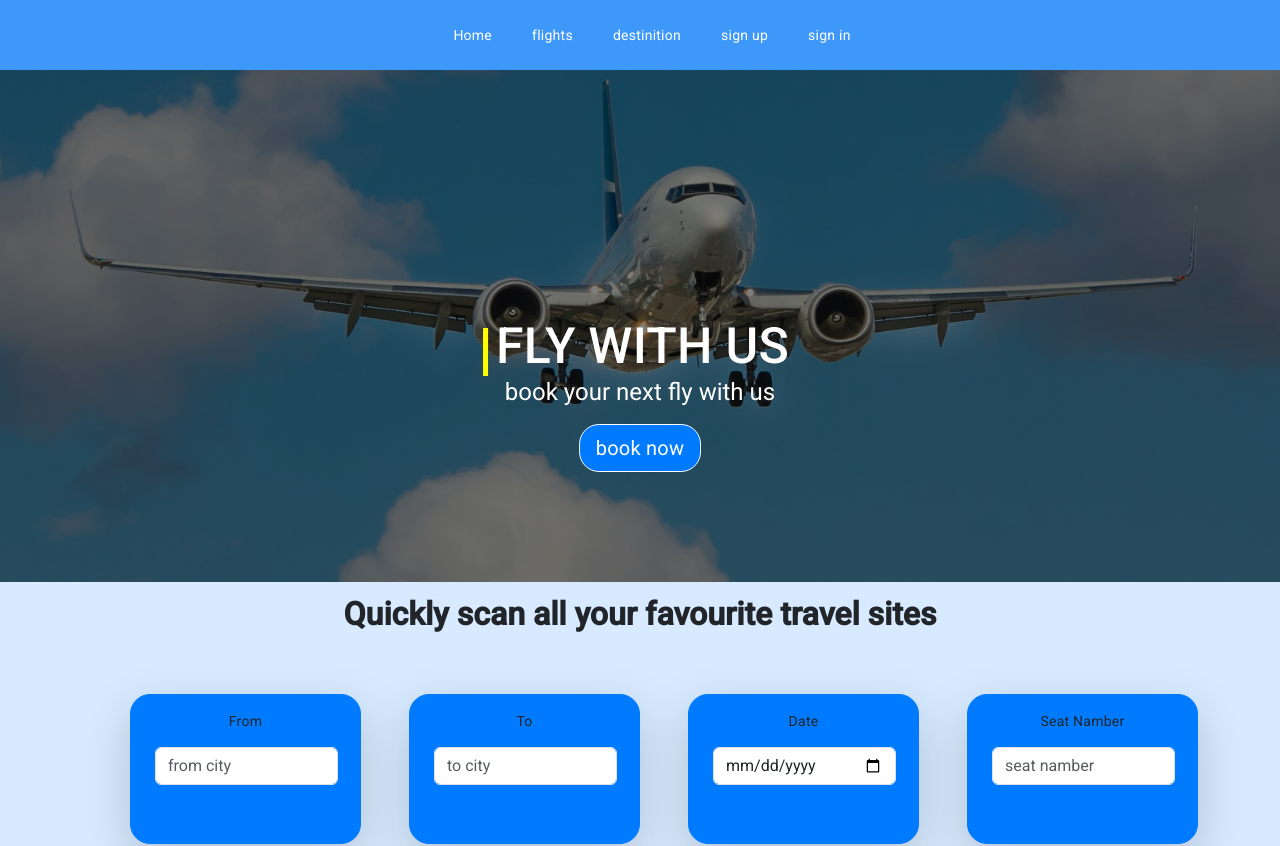
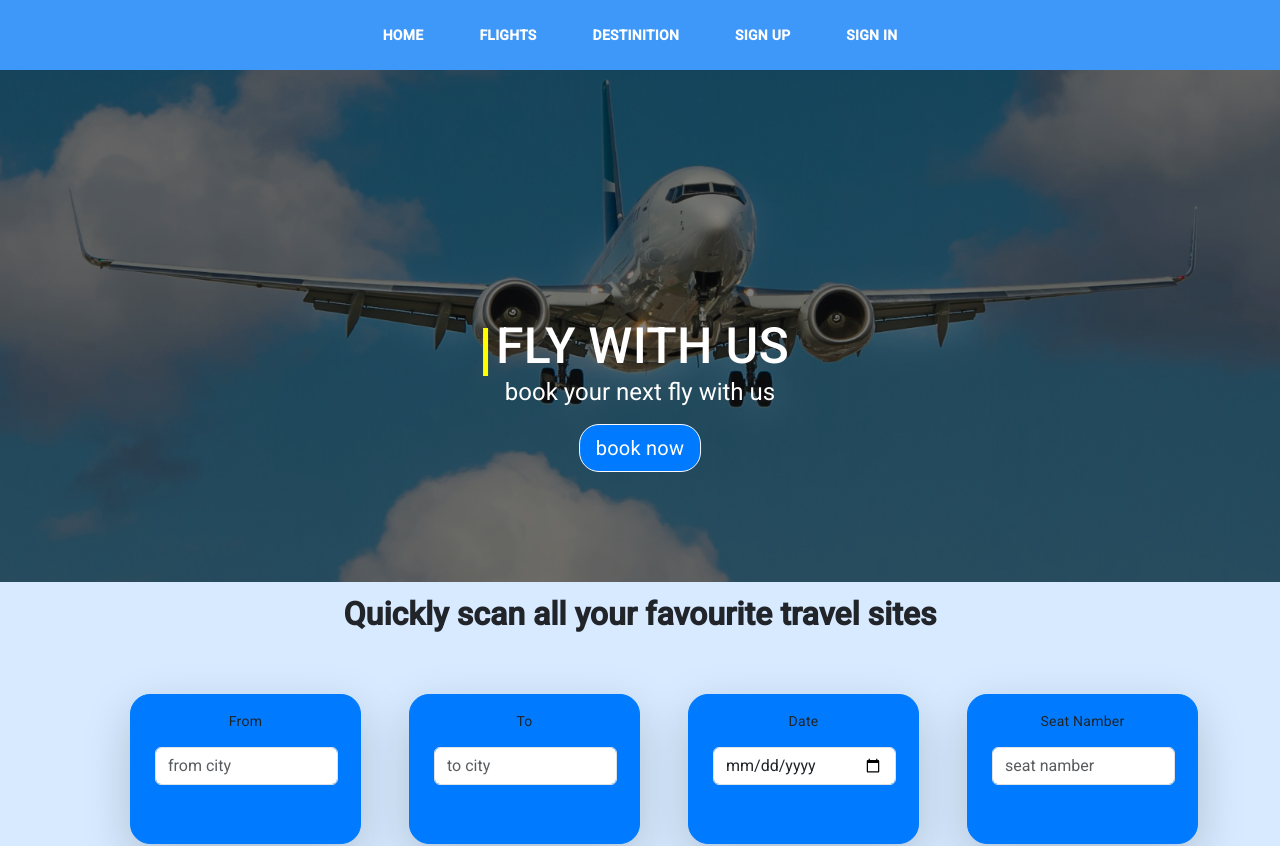
Before and after one commit to abdellatifouldelmaallem/FlyBook, an Angular app: page /home in a window 1280 px wide. Shown: the top 846 px of the page. Built offline with nearby package versions, Linux system fonts and the light colour scheme; what highcharts-angular would draw is missing.

Commit message:
Animated Nav Link Hover Underline using ::before

```diff
--- a/src/app/front_office/home/home.component.css
+++ b/src/app/front_office/home/home.component.css
@@ -55,3 +55,40 @@
 .container-fluid{
   height: 54px !important;
 }
+
+.nav-link {
+  font-size: 14px;
+  padding: 20px 0px;
+  margin: 0px 20px;
+}
+
+.nav-link:hover {
+  opacity: 1;
+}
+
+.nav-link::before {
+  transition: 300ms;
+  height: 5px;
+  content: "";
+  position: absolute;
+  background-color: #031D44;
+}
+
+.nav-link::before {
+  transition: 300ms;
+  height: 5px;
+  content: "";
+  position: absolute;
+  background-color: #ffffff;
+}
+
+.nav-link::before {
+  width: 80%;
+  bottom: 5px;
+  opacity: 0;
+}
+
+.nav-link:hover::before {
+  bottom: 10px;
+  opacity: 1;
+}
--- a/src/app/front_office/home/home.component.html
+++ b/src/app/front_office/home/home.component.html
@@ -5,22 +5,22 @@
       <button class="navbar-toggler" type="button" data-bs-toggle="collapse" data-bs-target="#navbarNav" aria-controls="navbarNav" aria-expanded="false" aria-label="Toggle navigation">
         <span class="navbar-toggler-icon"></span>
       </button>
-      <div class="collapse navbar-collapse justify-content-center " id="navbarNav">
+      <div class="collapse navbar-collapse justify-content-center" id="navbarNav">
         <ul class="navbar-nav">
-          <li class="nav-item ms-4">
-            <a class="nav-link text-white active" aria-current="page" href="#">Home</a>
+          <li class="nav-item">
+            <a class="nav-link active text-uppercase fw-bold text-decoration-none d-inline-block position-relative text-white active" aria-current="page" href="#">Home</a>
           </li>
-          <li class="nav-item ms-4">
-            <a class="nav-link text-white" href="#">flights</a>
+          <li class="nav-item">
+            <a class="nav-link text-uppercase fw-bold text-decoration-none d-inline-block position-relative text-white" href="#">flights</a>
           </li>
-          <li class="nav-item ms-4">
-            <a class="nav-link text-white" href="#">destinition</a>
+          <li class="nav-item">
+            <a class="nav-link text-uppercase fw-bold text-decoration-none d-inline-block position-relative text-white" href="#">destinition</a>
           </li>
-          <li class="nav-item ms-4">
-            <a class="nav-link text-white" href="#">sign up</a>
+          <li class="nav-item">
+            <a class="nav-link text-uppercase fw-bold text-decoration-none d-inline-block position-relative text-white" href="#">sign up</a>
           </li>
-          <li class="nav-item ms-4">
-            <a class="nav-link text-white" href="#">sign in</a>
+          <li class="nav-item">
+            <a class="nav-link text-uppercase fw-bold text-decoration-none d-inline-block position-relative text-white" href="#">sign in</a>
           </li>
         </ul>
       </div>
```
